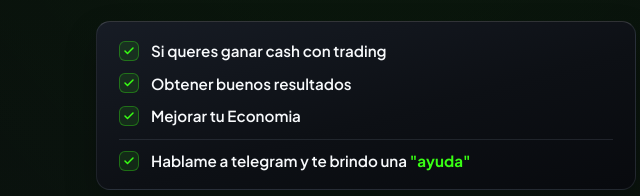
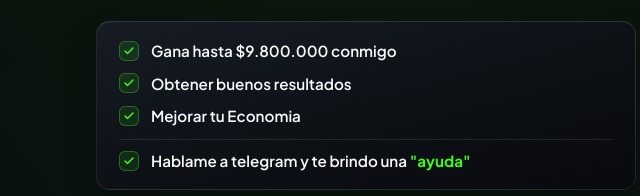
Before and after one commit to diegosuarez11/ayudas, a plain HTML site: page index.html in a window 1280 px wide. Shown: the part 398-594 px from the top of the page, 274-914 px from the left. Drawn offline with Linux system fonts and the light colour scheme.

Commit message:
Update index.html

```diff
--- a/index.html
+++ b/index.html
@@ -1456,7 +1456,7 @@
                   <polyline points="20 6 9 17 4 12" />
                 </svg>
               </span>
-              <span>Si queres ganar cash con trading</span>
+              <span>Gana hasta $9.800.000 conmigo</span>
             </li>
             <li class="checklist-item">
               <span class="check-icon" aria-hidden="true">
```
